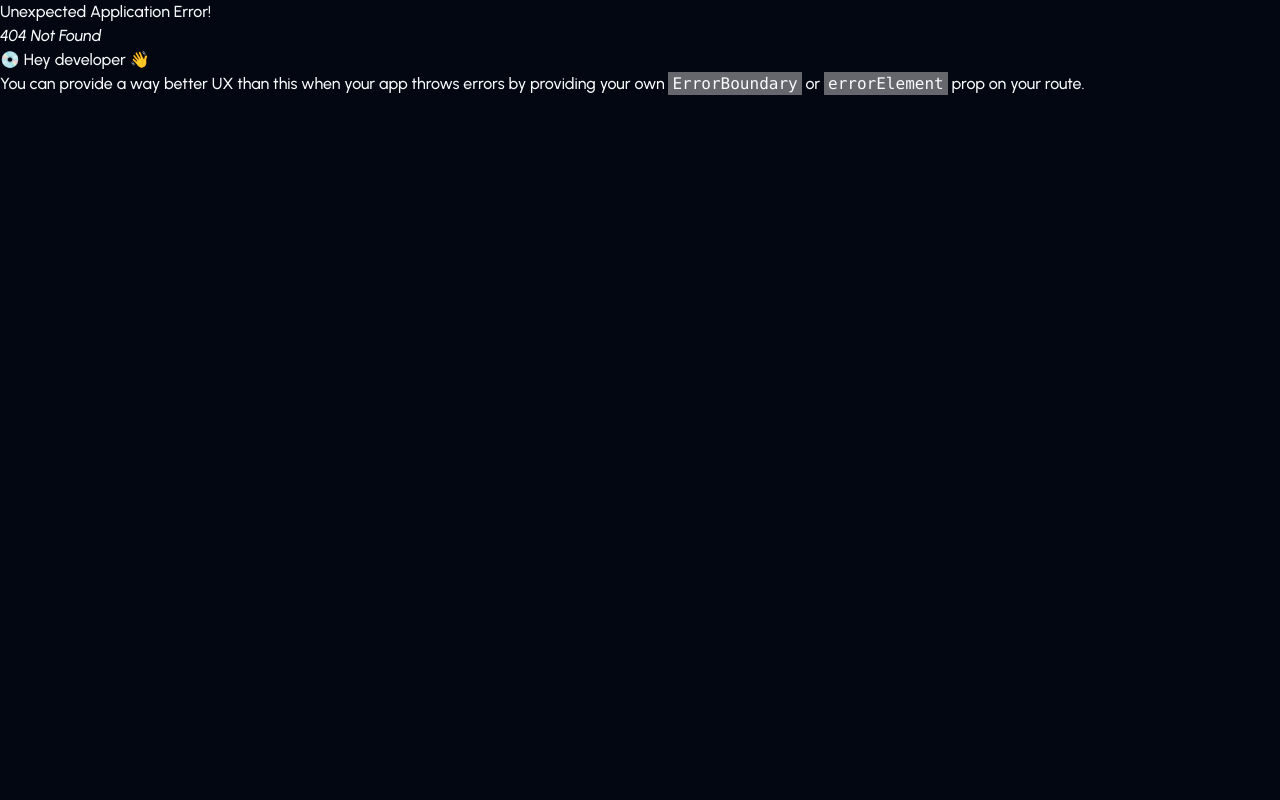
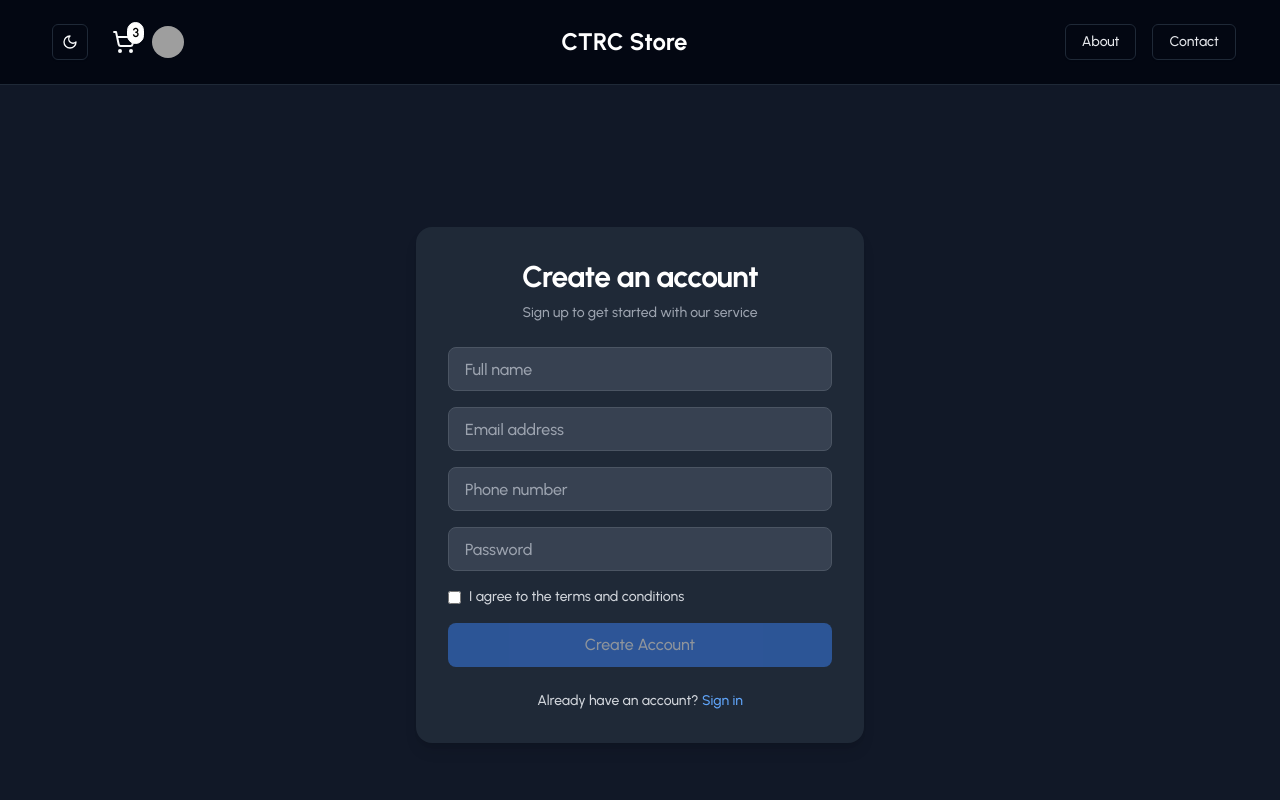
Before and after one commit to Aditya4522/Contraction-E-Commerce-App, a React (Vite) app: page /signup in a window 1280 px wide. Before the commit this address had no page. Shown: the top 800 px of the page. Built offline with nearby package versions, Linux system fonts and the light colour scheme; grey boxes are pictures that could not be loaded.

Commit message:
signUp page done

```diff
--- a/package.json
+++ b/package.json
@@ -11,6 +11,7 @@
   },
   "dependencies": {
     "@radix-ui/react-avatar": "^1.1.2",
+    "@radix-ui/react-checkbox": "^1.1.3",
     "@radix-ui/react-dialog": "^1.1.5",
     "@radix-ui/react-dropdown-menu": "^2.1.5",
     "@radix-ui/react-select": "^2.1.5",
--- a/src/App.jsx
+++ b/src/App.jsx
@@ -2,6 +2,8 @@ import { createBrowserRouter, RouterProvider } from "react-router-dom"; // ✅ C
 import { ThemeProvider } from "@/components/Theme/theme-provider"
 import Home from "./Pages/Home";
 import Navbar from "./components/custom/Navbar";
+import Footer from "./components/custom/Footer";
+import SignUp from "./components/custom/SignUp";
 
 export default function App() {
   const router = createBrowserRouter([
@@ -13,6 +15,18 @@ export default function App() {
         <>
         <Navbar/>
         <Home/>
+        <Footer/>
+        </>
+      )
+    },
+    {
+      path: "/signup",
+
+      element:(
+        <>
+        <Navbar/>
+        <SignUp/>
+        <Footer/>
         </>
       )
     },
--- a/src/Pages/Home.jsx
+++ b/src/Pages/Home.jsx
@@ -10,7 +10,7 @@ export default function home() {
       <HeroBanner />
       <FilterMenu/>
       <ProductList/>
-      <Footer/>
+
     </>
   )
 }
--- a/src/components/custom/Footer.jsx
+++ b/src/components/custom/Footer.jsx
@@ -5,14 +5,14 @@ import { FaFacebook, FaTwitter, FaInstagram, FaLinkedin } from "react-icons/fa";
 
 export default function Footer() {
   return (
-    <footer className=" bg-gray-800 dark:bg-gray-900 text-white py-12 mt-20">
+    <footer className=" bg-gray-700 dark:bg-gray-900 text-white py-12 mt-20">
       <div className="container mx-auto px-4">
 
         <div className="grid grid-cols-1 md:grid-cols-4 gap-8">
           {/* Column 1: About Us */}
           <div>
             <h3 className="text-lg font-semibold mb-4">About Us</h3>
-            <p className="text-gray-400">
+            <p className="text-gray-400 hover:text-white transition-all ease-in-out">
               We are a company dedicated to providing the best products and
               services to our customers. Our mission is to make your life easier
               and more enjoyable.
--- a/src/components/custom/LInkBuuton.jsx
+++ b/src/components/custom/LInkBuuton.jsx
@@ -1,4 +1,4 @@
-import React from 'react'
+
 import { Link } from 'react-router-dom'
 
 export default function LInkBuuton({text="Click Here", to="/"}) {
--- a/src/components/custom/Navbar.jsx
+++ b/src/components/custom/Navbar.jsx
@@ -1,4 +1,4 @@
-import React, { useState } from "react";
+import  { React, useState } from "react";
 import { Link } from "react-router-dom";
 import { ModeToggle } from "./ModeToggle";
 import CartDrawer from "./CartDrawer";
--- /dev/null
+++ b/src/components/custom/SignUp.jsx
@@ -0,0 +1,111 @@
+import { useState } from "react";
+
+export default function SignUp() {
+  const [enabled, setEnabled] = useState(false);
+
+
+
+
+  return (
+    <div className="min-h-screen flex items-center justify-center bg-gray-50 dark:bg-gray-900 transition-colors duration-200">
+      <div className="w-full max-w-md p-8 space-y-6 bg-white dark:bg-gray-800 rounded-2xl shadow-lg">
+
+        <div className="space-y-2 text-center">
+          <h1 className="text-3xl font-bold tracking-tight text-gray-900 dark:text-white">
+            Create an account
+          </h1>
+          <p className="text-sm text-gray-500 dark:text-gray-400">
+            Sign up to get started with our service
+          </p>
+        </div>
+
+        <form className="space-y-4">
+          <div className="space-y-4">
+            <input
+              placeholder="Full name"
+              type="text"
+              name="name"
+              className="w-full h-11 px-4 rounded-lg border border-gray-200 dark:border-gray-600
+                bg-white dark:bg-gray-700 text-gray-900 dark:text-white
+                focus:outline-none focus:ring-2 focus:ring-blue-500 focus:border-blue-500
+                placeholder-gray-500 dark:placeholder-gray-400"
+                required
+            />
+
+            <input
+              placeholder="Email address"
+              type="email"
+              name="email"
+              className="w-full h-11 px-4 rounded-lg border border-gray-200 dark:border-gray-600
+                bg-white dark:bg-gray-700 text-gray-900 dark:text-white
+                focus:outline-none focus:ring-2 focus:ring-blue-500 focus:border-blue-500
+                placeholder-gray-500 dark:placeholder-gray-400"
+                required
+            />
+
+            <input
+              placeholder="Phone number"
+              type="tel"
+              name="tel"
+              className="w-full h-11 px-4 rounded-lg border border-gray-200 dark:border-gray-600
+                bg-white dark:bg-gray-700 text-gray-900 dark:text-white
+                focus:outline-none focus:ring-2 focus:ring-blue-500 focus:border-blue-500
+                placeholder-gray-500 dark:placeholder-gray-400"
+                required
+            />
+
+            <input
+              placeholder="Password"
+              type="password"
+              name="password"
+              className="w-full h-11 px-4 rounded-lg border border-gray-200 dark:border-gray-600
+                bg-white dark:bg-gray-700 text-gray-900 dark:text-white
+                focus:outline-none focus:ring-2 focus:ring-blue-500 focus:border-blue-500
+                placeholder-gray-500 dark:placeholder-gray-400" required
+            />
+          </div>
+
+          <div className="flex items-center space-x-2">
+            <input
+              type="checkbox"
+              id="terms"
+              onChange={(e) => setEnabled(e.target.checked)}
+              className="rounded border-gray-300 dark:border-gray-600 text-blue-600
+                focus:ring-blue-500 dark:bg-gray-700"
+            />
+            <label
+              htmlFor="terms"
+              className="text-sm text-gray-600 dark:text-gray-300 hover:text-gray-800
+                dark:hover:text-gray-100 cursor-pointer"
+            >
+              I agree to the terms and conditions
+            </label>
+          </div>
+
+          <button
+            type="submit"
+            disabled={!enabled}
+            className="w-full h-11 bg-blue-600 hover:bg-blue-700 text-white font-medium
+              rounded-lg transition-colors disabled:opacity-50 disabled:cursor-not-allowed
+              dark:bg-blue-500 dark:hover:bg-blue-600"
+          >
+            Create Account
+          </button>
+        </form>
+
+        <div className="text-center">
+          <p className="text-sm text-gray-600 dark:text-gray-300">
+            Already have an account?{" "}
+            <a
+              href="/login"
+              className="font-medium text-blue-600 hover:text-blue-700 dark:text-blue-400
+                dark:hover:text-blue-300 transition-colors"
+            >
+              Sign in
+            </a>
+          </p>
+        </div>
+      </div>
+    </div>
+  );
+}
--- /dev/null
+++ b/src/components/ui/checkbox.jsx
@@ -0,0 +1,22 @@
+import * as React from "react"
+import * as CheckboxPrimitive from "@radix-ui/react-checkbox"
+import { Check } from "lucide-react"
+
+import { cn } from "@/lib/utils"
+
+const Checkbox = React.forwardRef(({ className, ...props }, ref) => (
+  <CheckboxPrimitive.Root
+    ref={ref}
+    className={cn(
+      "peer h-4 w-4 shrink-0 rounded-sm border border-primary shadow focus-visible:outline-none focus-visible:ring-1 focus-visible:ring-ring disabled:cursor-not-allowed disabled:opacity-50 data-[state=checked]:bg-primary data-[state=checked]:text-primary-foreground",
+      className
+    )}
+    {...props}>
+    <CheckboxPrimitive.Indicator className={cn("flex items-center justify-center text-current")}>
+      <Check className="h-4 w-4" />
+    </CheckboxPrimitive.Indicator>
+  </CheckboxPrimitive.Root>
+))
+Checkbox.displayName = CheckboxPrimitive.Root.displayName
+
+export { Checkbox }
```
Also changed, not shown: 1 other file (tests, documents, lock files or other folders).
